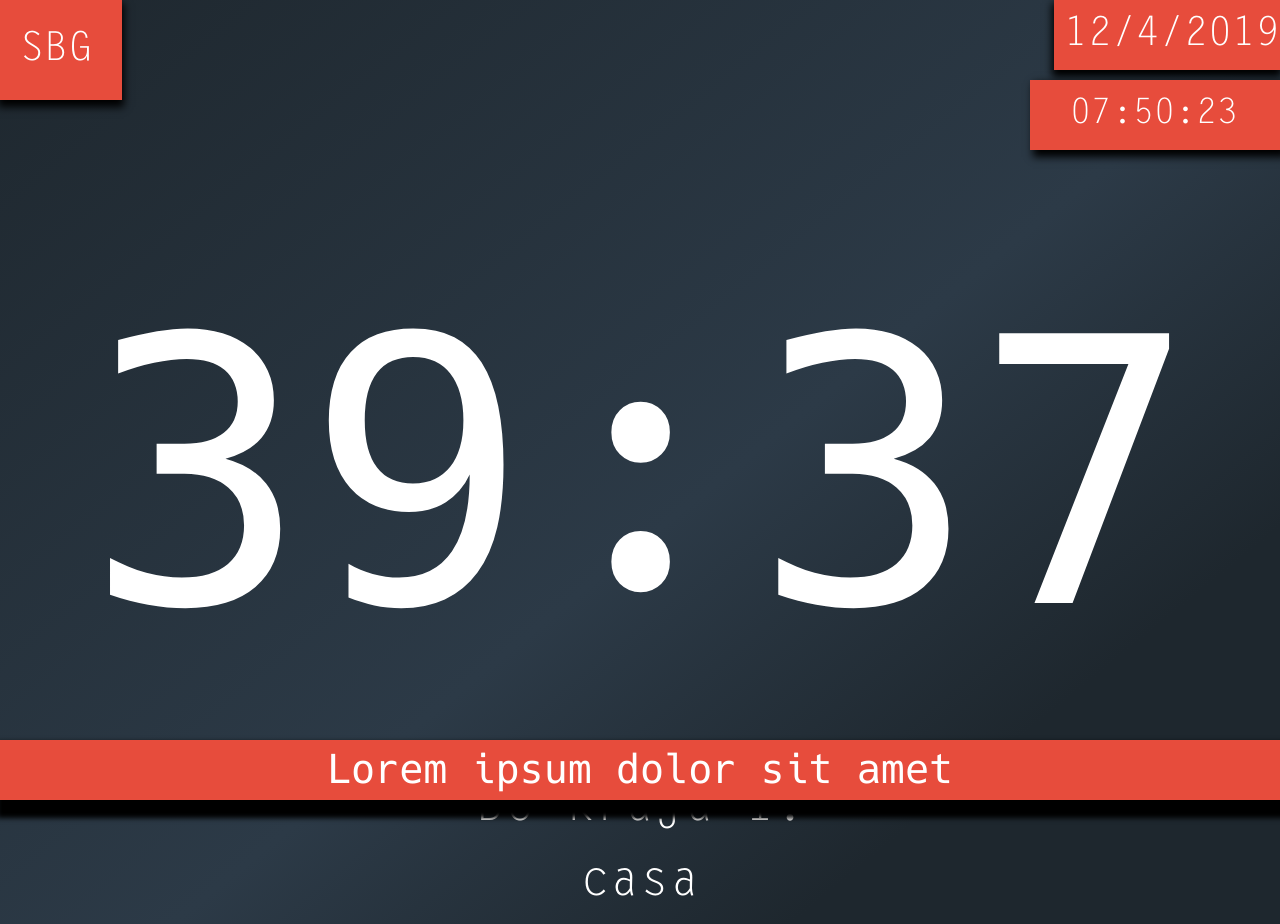
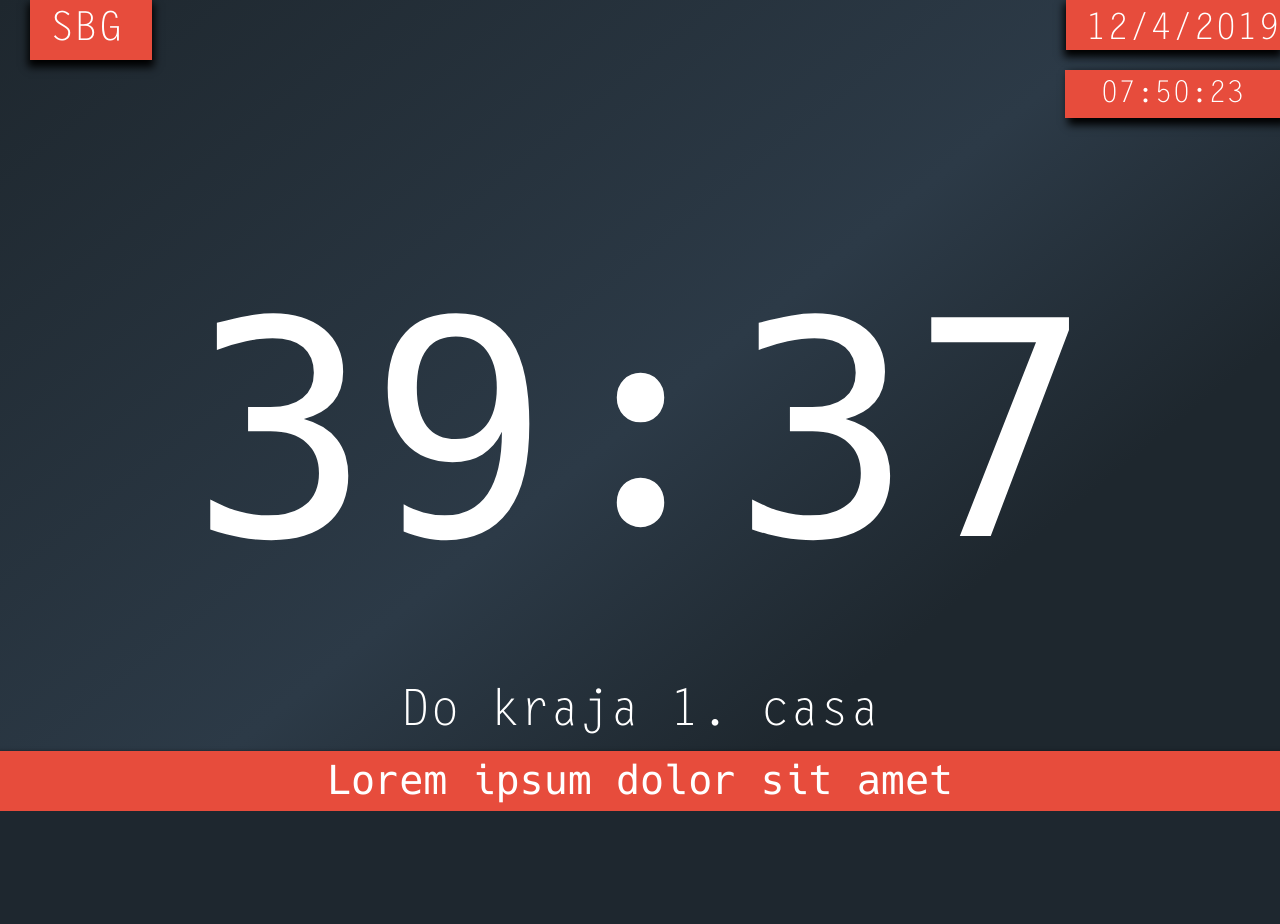
Before and after one commit to DukeyCamps/SBGC, a plain HTML site: page fu.html in a window 1280 px wide. Shown: the top 924 px of the page. After the commit the page ends 811 px from the top, so only its background shows below. Drawn offline with nearby package versions, Linux system fonts and the light colour scheme.

Commit message:
Staged a new branch and added buggy pages

```diff
--- a/main.css
+++ b/main.css
@@ -1,8 +1,13 @@
 body{
-background: #1e272e;
+background: #1e272f;
 background-image: linear-gradient(141deg, #1e272e 0%, #2C3A47 51%, #1e272e 75%);
 }
+.PLACEHOLDERAWESOME{
+position: relative;
+display: block;
+}
 .Day_B{
+
 box-shadow: 0px 5px 8px 2px #000000;
 padding-left:20px;
 font-size:40px;
@@ -11,47 +16,39 @@ display:inline-block;
 background-color:#c82333;
 border-color:#bd2130;
 padding-right:30px;
-height:100px;
-vertical-align: middle;
-line-height: 100px;
+margin-left: 30px;
 }
 .Date_B{
 box-shadow: 0px 5px 8px 2px #000000;
-
-font-size: 40px;
+font-size: 36px;
 text-align: center;
 display:inline-block;
 position:absolute;
 right:0;
-padding-left:10px;
-
-margin-right:0px;
-padding-right:0px;
+padding-left:20px;
 background-color:#c82333;
-height:70px;
-line-height: 70px;
+height:50px;
+line-height: 60px;
 }
 .CurrentTime_B{
 box-shadow: 5px 5px 8px 2px #000000;
-font-size:35px;
+font-size:30px;
 text-align: center;
-vertical-align: middle;
-display:inline-block;
+
+display:block;
 position:absolute;
-line-height: 70px;
 right:0;
-margin-top:80px;
-padding-right:210px;
-padding-left:40px;
+padding-top: 3px;
+margin-top:10px;
 background-color:#c82333;
-width:100px;
-height:70px;
+width:215px;
 }
 .AC_B{
 
-font-size:370px;
+font-size:300px;
 text-align: center;
-margin-top:100px;
+position:relative;
+margin-top:150px;
 /*
 background-color:#c82333;
 box-shadow: 10px 10px 10px 5px #000000;
@@ -63,15 +60,14 @@ font-family:hackreg;
 }
 .AT_B{
 
+
+display: block;
 font-size:50px;
 text-align: center;
 /*background-color:#c82333;
 box-shadow: 10px 10px 10px 5px #000000;
 */
-padding: 0.01%;
-margin-left: 34%;
-margin-right: 34%;
-margin-bottom: 10%;
+
 }
 
 .TN_B{
@@ -80,12 +76,11 @@ font-size:40px;
 text-align: center;
 display:block;
 position:absolute;
-bottom:0;
+margin-bottom: auto;
 left:0;
 background-color:#c82333;
 height:60px;
 width:100%;
-vertical-align: middle;
 line-height: 60px;
 font-family: hackreg;
 }
@@ -100,68 +95,22 @@ font-family: lolgothic;
 
 @font-face {
 font-family: 'hackreg';
-src: url('hack-regular-webfont.woff2') format('woff2'),
-url('hack-regular-webfont.woff') format('woff');
+src: url('./Assets/hack-regular-webfont.woff2') format('woff2'),
+url('./Assets/hack-regular-webfont.woff') format('woff');
+font-weight: normal;
+font-style: normal;
+
+}
+
+@font-face {
+font-family: 'lolgothic';
+src: url('./Assets/LetterGothicStd.woff') format('woff');
 font-weight: normal;
 font-style: normal;
 
 }
 
 
-@font-face {
-font-family: 'hack';
-src: url('hack-bold-webfont.woff2') format('woff2'),
-url('hack-bold-webfont.woff') format('woff');
-font-weight: normal;
-font-style: normal;
-
-}
-@font-face {
-font-family: 'lolgothic';
-src: url('LetterGothicStd.woff') format('woff');
-font-weight: normal;
-font-style: normal;
-
-}
-
-@font-face {
-font-family: 'star_jediregular';
-src: url('starjedi-webfont.woff2') format('woff2'),
-url('starjedi-webfont.woff') format('woff');
-font-weight: normal;
-font-style: normal;
-
-}
-
-
-
-
-@font-face {
-font-family: 'lemonmilkregular';
-src: url('lemonmilk-webfont.woff2') format('woff2'),
-url('lemonmilk-webfont.woff') format('woff');
-font-weight: normal;
-font-style: normal;
-
-}
-
-
-@font-face {
-font-family: 'bebas';@font-face {
-font-family: 'lemonmilkregular';
-src: url('lemonmilk-webfont.woff2') format('woff2'),
-   url('lemonmilk-webfont.woff') format('woff');
-font-weight: normal;
-font-style: normal;
-
-}
-src: url('bebas.woff2') format('woff2'),
-url('bebas.woff') format('woff');
-font-weight: normal;
-font-style: normal;
-
-
-}
 #hr{
 display: inline;
 }
@@ -171,3 +120,13 @@ display: inline;
 #sc{
 display: inline;
 }
+
+.footer {
+   position: fixed;
+   left: 0;
+   bottom: 0;
+   width: 100%;
+   background-color: red;
+   color: white;
+   text-align: center;
+}
```
Also changed, not shown: client.js (+26 -26 lines), index.html (+41 -46 lines), Assets/LetterGothicStd.woff (added), Assets/hack-regular-webfont.woff (added), Assets/hack-regular-webfont.woff2 (added).
